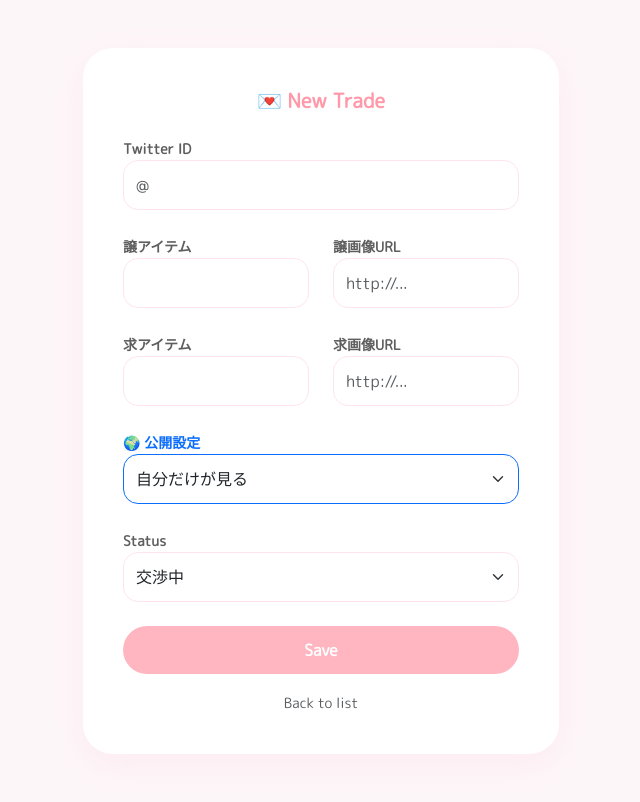
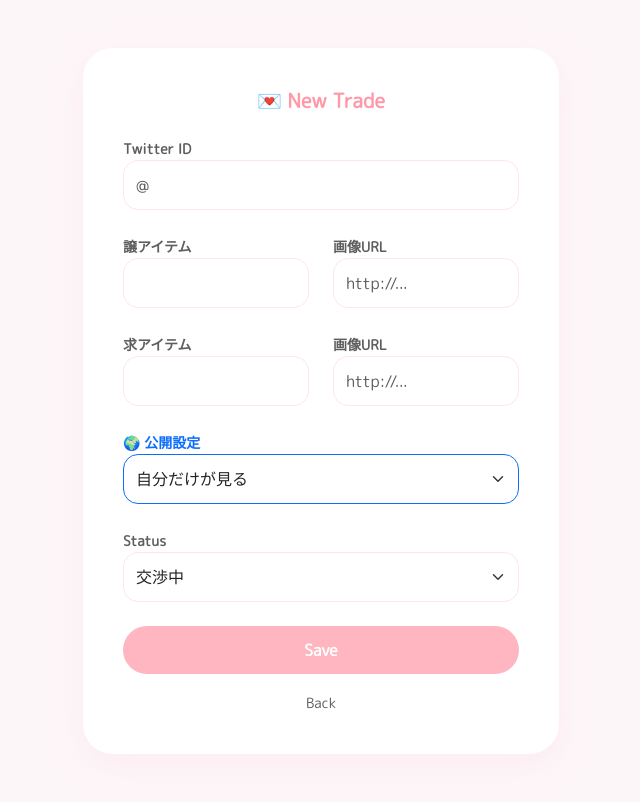
Before and after one commit to usaneko584/kpop-trade-manager, a FastAPI app: page /create in a window 1280 px wide. Shown: the whole page, without its empty margins (319-959 px from the left). Run offline with FastAPI, Linux system fonts and the light colour scheme; the visitor is signed in with stand-in values (Sample User, id 1); parts of the project's set-up code (start-up, migrations or seed data) failed here and were passed over.

Commit message:
Update create.html

```diff
--- a/templates/create.html
+++ b/templates/create.html
@@ -13,24 +13,12 @@
         <h3 class="h5 fw-bold mb-4 text-center" style="color: #ff99aa;">💌 New Trade</h3>
         <form action="/create" method="post">
             <div class="mb-4"><label class="small fw-bold">Twitter ID</label><input type="text" name="partner_name" class="form-control" placeholder="@" required></div>
-            <div class="row mb-4">
-                <div class="col-6"><label class="small fw-bold">譲アイテム</label><input type="text" name="give_item" class="form-control"></div>
-                <div class="col-6"><label class="small fw-bold">譲画像URL</label><input type="text" name="give_image_url" class="form-control" placeholder="http://..."></div>
-            </div>
-            <div class="row mb-4">
-                <div class="col-6"><label class="small fw-bold">求アイテム</label><input type="text" name="get_item" class="form-control"></div>
-                <div class="col-6"><label class="small fw-bold">求画像URL</label><input type="text" name="get_image_url" class="form-control" placeholder="http://..."></div>
-            </div>
-            <div class="mb-4">
-                <label class="small fw-bold text-primary">🌍 公開設定</label>
-                <select name="is_public" class="form-select border-primary">
-                    <option value="false">自分だけが見る</option>
-                    <option value="true">公開リストに載せる</option>
-                </select>
-            </div>
+            <div class="row mb-4"><div class="col-6"><label class="small fw-bold">譲アイテム</label><input type="text" name="give_item" class="form-control"></div><div class="col-6"><label class="small fw-bold">画像URL</label><input type="text" name="give_image_url" class="form-control" placeholder="http://..."></div></div>
+            <div class="row mb-4"><div class="col-6"><label class="small fw-bold">求アイテム</label><input type="text" name="get_item" class="form-control"></div><div class="col-6"><label class="small fw-bold">画像URL</label><input type="text" name="get_image_url" class="form-control" placeholder="http://..."></div></div>
+            <div class="mb-4"><label class="small fw-bold text-primary">🌍 公開設定</label><select name="is_public" class="form-select border-primary"><option value="false">自分だけが見る</option><option value="true">公開リストに載せる</option></select></div>
             <div class="mb-4"><label class="small fw-bold">Status</label><select name="status" class="form-select"><option value="交渉中">交渉中</option><option value="発送待ち">発送待ち</option><option value="受取待ち">受取待ち</option><option value="完了">完了</option></select></div>
             <button type="submit" class="btn btn-primary mb-3">Save</button>
-            <div class="text-center"><a href="/" class="small text-muted text-decoration-none">Back to list</a></div>
+            <div class="text-center"><a href="/" class="small text-muted text-decoration-none">Back</a></div>
         </form>
     </div>
 </div>
```
